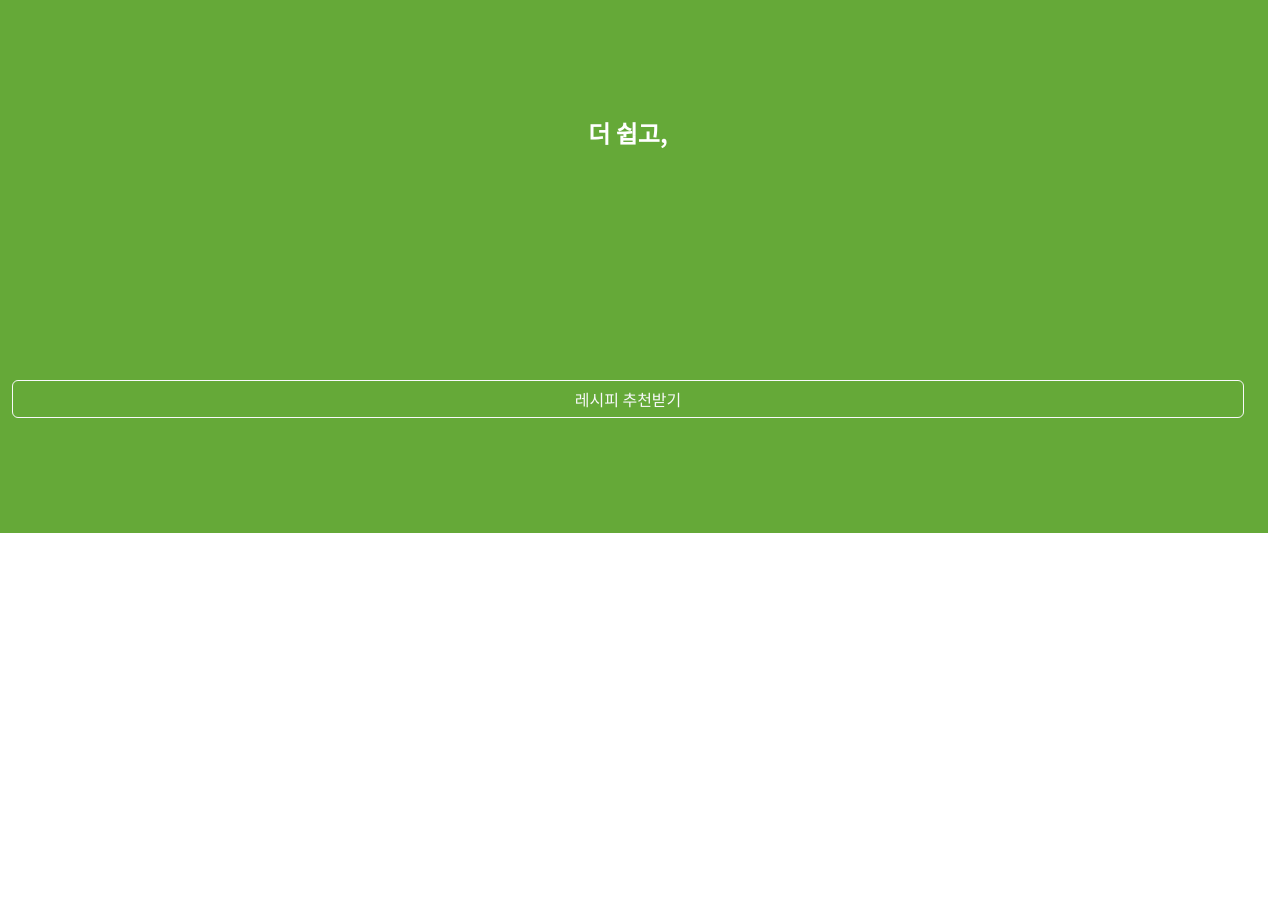
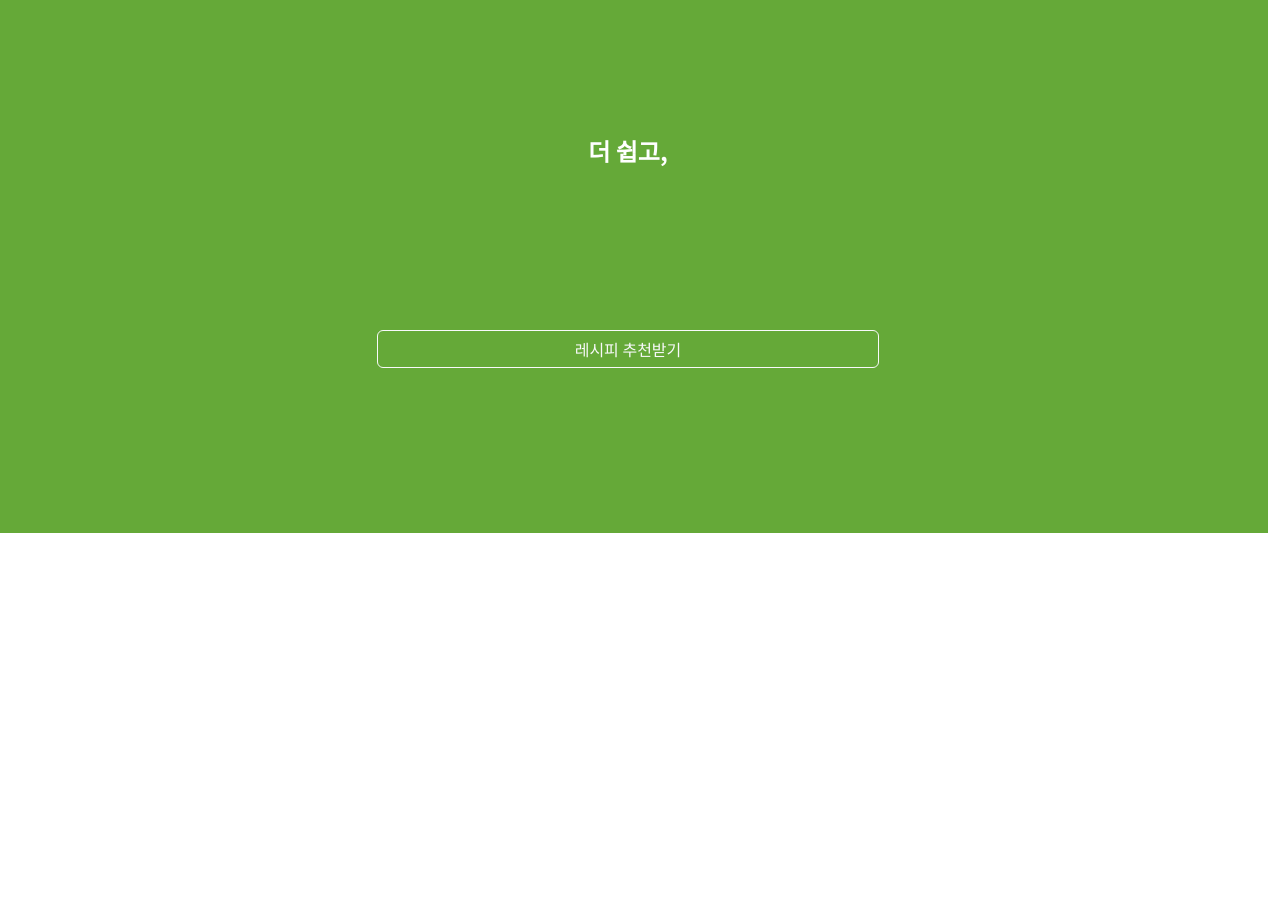
Before and after one commit to More-Easy-Healthy-Pleasure/Frontend, a React (Create React App) app in the folder frontend/: page / in a window 1280 px wide. Shown: the top 912 px of the page. Built offline with nearby package versions, Linux system fonts and the light colour scheme.

Commit message:
ADD : 네비게이션 바 추가

```diff
--- /dev/null
+++ b/frontend/src/Component/Navibar.css
@@ -0,0 +1,4 @@
+.navibar-menu{
+    font-weight: 300;
+    font-size: 0.8rem;
+}
--- /dev/null
+++ b/frontend/src/Component/Navibar.jsx
@@ -0,0 +1,25 @@
+import React from "react";
+import { Container, Nav, Navbar } from "react-bootstrap";
+
+import './Navibar.css'
+
+function Navibar() {
+    return (
+        <>
+            <Navbar bg="dark" data-bs-theme="dark">
+                <Container>
+                    <Navbar.Brand href="#home" className="me-auto">
+                        건담
+                    </Navbar.Brand>
+                    <Nav className="ms-auto">
+                        <Nav.Link className="navibar-menu" href="#home">시세 확인</Nav.Link>
+                        <Nav.Link className="navibar-menu" href="#features">레시피 확인</Nav.Link>
+                    </Nav>
+                </Container>
+            </Navbar>
+
+        </>
+    );
+}
+
+export default Navibar;
--- a/frontend/src/view/Main/Main.css
+++ b/frontend/src/view/Main/Main.css
@@ -3,13 +3,14 @@
     font-family: "Noto Sans KR", sans-serif;
 }
 
-.main-container {
+.main-top-container {
     display: flex;
     flex-direction: column;
     height: 300vh;
+    width: 100vw;
 }
 
-.container {
+.main-container {
     display: flex;
     height: 100vh;
     width: 100%;
@@ -20,6 +21,17 @@
     font-size: 24px;
     font-weight: bold;
     position: relative;
+}
+
+.nav-container {
+    height: 33vh;
+    width: 100%;
+    max-width: 100% !important;
+    justify-content: center;
+    align-items: center;
+    color: white;
+    font-size: 24px;
+    font-weight: bold;
 }
 
 
@@ -75,7 +87,7 @@
     transition: opacity 0.5s ease-in-out;
 }
 
-.container:hover .fade-in-out {
+.main-container:hover .fade-in-out {
     width: 100%;
     opacity: 1;
 }
--- a/frontend/src/view/Main/Main.jsx
+++ b/frontend/src/view/Main/Main.jsx
@@ -1,36 +1,60 @@
 import React from "react";
 import { Button, Col, Row } from "react-bootstrap";
 import './Main.css';
+import Navibar from "../../Component/Navibar";
 
 function Main() {
     return (
-        <div className="main-container">
-            <Row className="container green">
+        <>
+            <div className="main-top-container">
+                <Row className="main-container green">
                     <Row>
-                    <div className="fade-in-out">
+                        <div className="fade-in-out" style={{ marginBottom: "-10%" }}>
                             더 쉽고,
                         </div>
                     </Row>
-                <Row className="green">
-                    <Button variant="outline-light">레시피 추천받기</Button>
+                    <Row className="green" style={{ marginTop: "-5%" }}>
+                        <Button
+                            variant="outline-light"
+                            className="fade-in-out"
+                            style={{ width: "40%", marginLeft: "auto", marginRight: "auto", marginTop: "-3%" }}>
+                            레시피 추천받기
+                        </Button>
                     </Row>
                 </Row>
-            <Row className="container white">
-                <div className="fade-in-out">더 싸게,</div>
+                <Row className="main-container white">
+                    <div className="fade-in-out" style={{ marginBottom: "-10%" }}>더 싸게,</div>
                     <Row className="white">
-                    <Button variant="outline-dark">시세 확인하기</Button>
+                        <Button
+                            variant="outline-dark"
+                            className="fade-in-out"
+                            style={{ width: "40%", marginLeft: "auto", marginRight: "auto", marginTop: "-3%" }}>
+                            시세 확인하기
+                        </Button>
                     </Row>
                 </Row>
-            <Row className="container split">
+                <Row className="main-container split">
                     <Col className="green-text">당신의 헬시플레</Col>
                     <Col className="white-text">저를 지키세요.</Col>
                 </Row>
-            <Row className="container">
-                <Row className="container white">
-                    <div className="fade-in-out">건강을 담다, 건담.</div>
+                <Row className="main-container">
+                    <Row
+                        className="nav-container fade-in-out"
+                        style={{ marginTop: "-5%", width:"100%" }}>
+                        <Navibar></Navibar>
+                    </Row>
+                    <Row className="main-container white">
+                        <div
+                            className="fade-in-out"
+                            style={{ fontSize: "2rem" }}
+                        >
+                            건강을 담다, 건담.
+                        </div>
                     </Row>
                 </Row>
             </div>
+        </>
+
     );
 }
 
```
Lines whose indentation alone changed are shown as unchanged.
